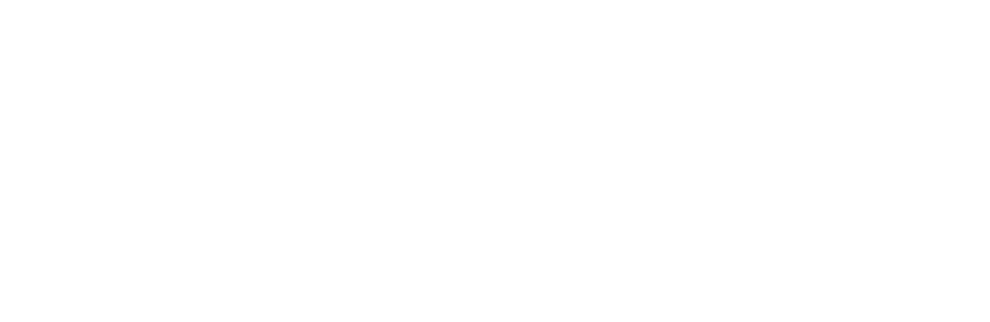
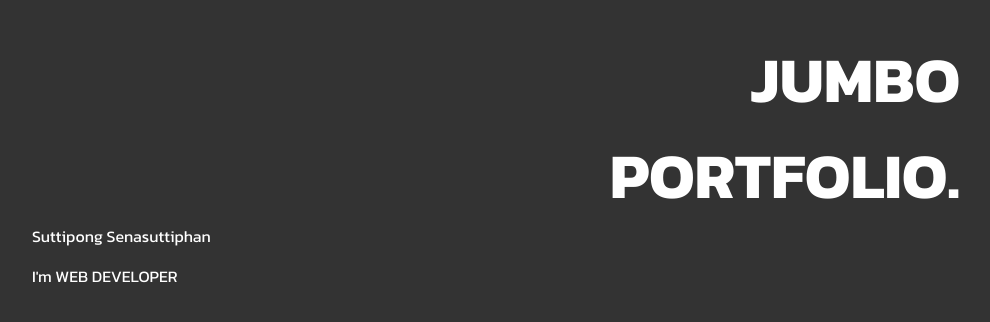
Before and after one commit to jSuttipong/folio-2022, a Nuxt app: page / in a window 1280 px wide. Shown: the part 232-554 px from the top of the page, without its empty margins (144-1134 px from the left). Built offline with nearby package versions, Linux system fonts and the light colour scheme.

Commit message:
add package and edit file structure

```diff
--- a/assets/css/main.css
+++ b/assets/css/main.css
@@ -3,3 +3,7 @@
 body, h1, h2, h3, h4, h5, p{
     font-family: 'Kanit', sans-serif;
 }
+
+.upper-font{
+    text-transform:uppercase;
+}
--- a/components/Home.vue
+++ b/components/Home.vue
@@ -1,3 +1,29 @@
 <template>
-    <div></div>
+  <div>
+    <!-- <Navbar /> -->
+    <!-- <div class="py-2 px-1 px-lg-5 px-md-4 py-lg-4 py-xl-5 py-md-3" style="background: #333">
+      <b-row>
+        <b-col><FolioCard /></b-col>
+        <b-col><FolioCard /></b-col>
+        <b-col><FolioCard /></b-col>
+        <b-col><FolioCard /></b-col>
+        <b-col><FolioCard /></b-col>
+      </b-row>
+    </div> -->
+    <div>
+      <HomeBanner />
+    </div>
+  </div>
 </template>
+<script>
+import Navbar from "@/layouts/Navbar";
+import FolioCard from "@/layouts/FolioCard";
+import HomeBanner from "@/layouts/HomeBanner"
+export default {
+  components: {
+    Navbar,
+    FolioCard,
+    HomeBanner
+  },
+};
+</script>
--- /dev/null
+++ b/layouts/FolioCard.vue
@@ -0,0 +1,23 @@
+<template>
+  <div class="folio-Card">
+    <img class="card-img" src="../assets/images/mock.png" />
+    <h1>Hello</h1>
+    <h5>logo</h5>
+    <p>discription</p>
+  </div>
+</template>
+<script>
+export default {};
+</script>
+<style>
+.folio-Card {
+  padding: 10px;
+  /* background: #543; */
+  border-radius: 5px;
+  box-shadow: 0px 0px 3px 3px #000;
+}
+.card-img {
+    width: 100%;
+    border-radius: 5px;
+}
+</style>
--- /dev/null
+++ b/layouts/HomeBanner.vue
@@ -0,0 +1,30 @@
+<template>
+  <div class="home-banner d-flex align-items-center px-xl-5 px-lg-4 px-md-3 px-1">
+    <div class="home-content">
+      <div class="text-right font-weight-bold upper-font big-text">Jumbo <br> portfolio.</div>
+      <p>Suttipong Senasuttiphan</p>
+      <p>I'm WEB DEVELOPER</p>
+    </div>
+  </div>
+</template>
+<style>
+.home-banner {
+  background: #333;
+  width: 100vw;
+  height: 100vh;
+}
+.home-content{
+    width: 100%;
+    color: white;
+    padding: 10vw;
+}
+.big-text{
+    font-size: 8vh;
+}
+
+@media only screen and (max-width: 600px) {
+  .home-content{
+    padding: 0;
+  }
+}
+</style>
--- /dev/null
+++ b/layouts/Navbar.vue
@@ -0,0 +1,14 @@
+<template>
+    <div class="nav-bar px-lg-5 px-md-4 px-3 py-1">
+        <h1 class="mb-0">Jumbo</h1>
+    </div>
+</template>
+<style>
+.nav-bar{
+    top: 0;
+    background: #1778E8;
+    color: white;
+    align-items: center;
+    box-shadow: 0 0 5px 1px #054792;
+}
+</style>
--- a/nuxt.config.js
+++ b/nuxt.config.js
@@ -27,6 +27,7 @@
 
   // Plugins to run before rendering page: https://go.nuxtjs.dev/config-plugins
   plugins: [
+    {src: '~/plugins/fontawesome.js'}
   ],
 
   // Auto import components: https://go.nuxtjs.dev/config-components
@@ -55,5 +56,5 @@
 
   router: {
     base: '/folio-2022/'
-  }
+  },
 }
--- /dev/null
+++ b/plugins/fontawesome.js
@@ -0,0 +1,17 @@
+import Vue from 'vue'
+
+/* import the fontawesome core */
+import { library } from '@fortawesome/fontawesome-svg-core'
+
+/* import specific icons */
+// import { faUserSecret } from '@fortawesome/free-solid-svg-icons'
+import { faVuejs } from '@fortawesome/free-brands-svg-icons'
+
+/* import font awesome icon component */
+import { FontAwesomeIcon } from '@fortawesome/vue-fontawesome'
+
+/* add icons to the library */
+library.add(faVuejs)
+
+/* add font awesome icon component */
+Vue.component('font-awesome-icon', FontAwesomeIcon)
```
Also changed, not shown: package.json (+7 -2 lines), 2 other files (tests, documents, lock files or other folders).
